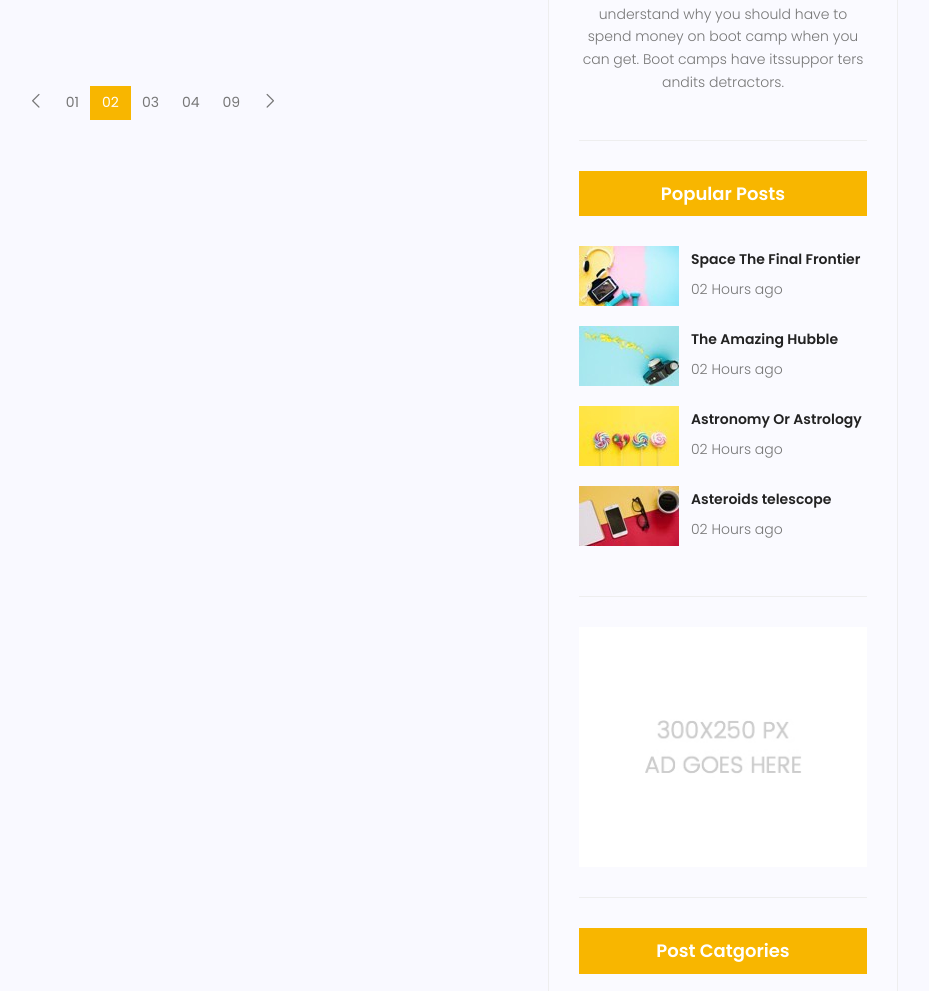
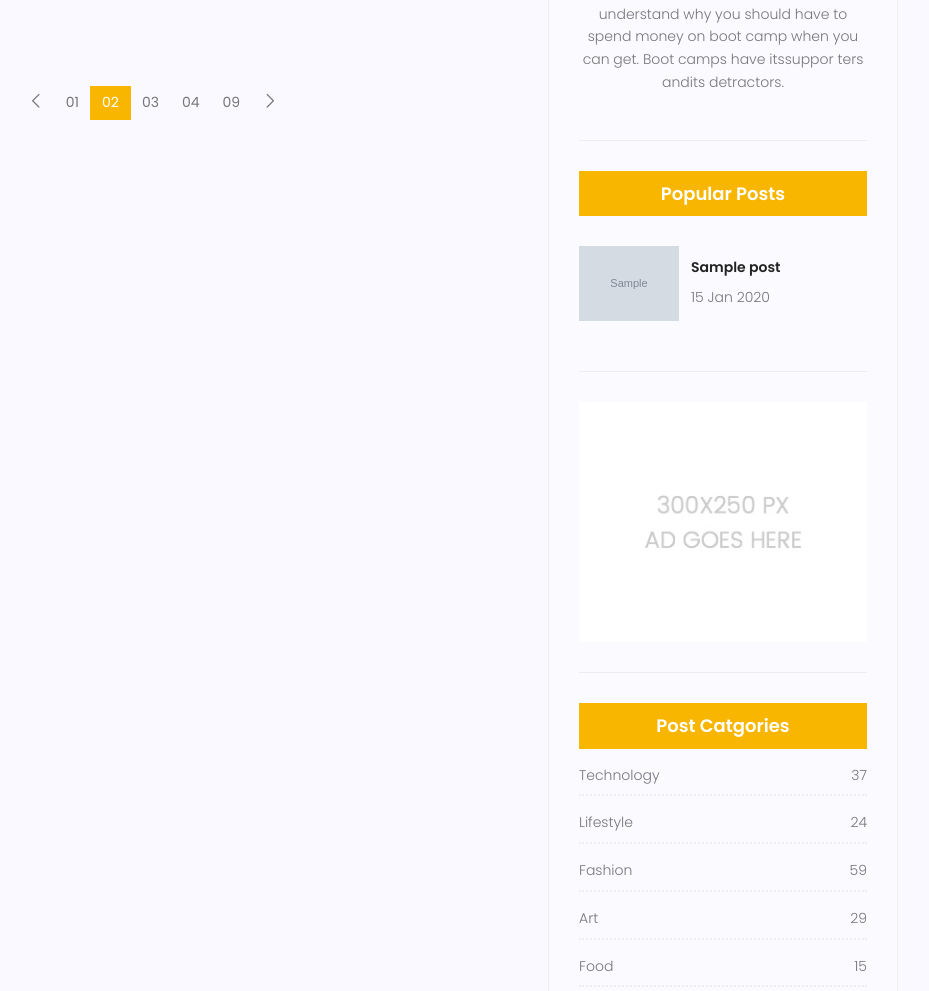
Before and after one commit to hsheikh7/Django-Travel-Iran, a Django app: page /blog/ in a window 1280 px wide. Shown: the part 1511-2502 px from the top of the page, without its empty margins (297-1226 px from the left). Run offline with Django 3.2, Linux system fonts and the light colour scheme; tables that the repository leaves empty hold one stand-in row (values such as "Sample post"); grey boxes marked "Sample" are stand-in pictures; some libraries are stand-ins or nearby versions.

Commit message:
Created latest posts in sidebar by inclusion template tag

```diff
--- /dev/null
+++ b/blog/templatetags/blog_tags.py
@@ -0,0 +1,15 @@
+from django import template
+from blog.models import Post
+
+register = template.Library()
+
+@register.simple_tag(name= 'totlaposts')
+def function():
+    posts = Post.objects.filter(status=1)
+    return posts
+
+
+@register.inclusion_tag('latest-posts.html')
+def latestposts(arg=3):
+    posts= Post.objects.filter(status= 1).order_by('-publish_date')[:arg]
+    return {'posts': posts}
--- a/statics/css/main.css
+++ b/statics/css/main.css
@@ -3656,6 +3656,7 @@
 
 .widget-wrap .popular-post-widget .popular-post-list .thumb img {
   width: 100%;
+  max-width: 100px;
 }
 
 .widget-wrap .popular-post-widget .single-post-list {
--- a/templates/blog/blog-home.html
+++ b/templates/blog/blog-home.html
@@ -1,5 +1,6 @@
 {% extends 'base.html' %}
 {% load static %}
+{% load blog_tags %}
 {% block content %}
 
 <!-- start banner Area -->
@@ -157,58 +158,10 @@
 					</div>
 
 					{% include 'blog/blog-writer.html' %}
+					{% latestposts %}
 
 
 
-					<div class="single-sidebar-widget popular-post-widget">
-						<h4 class="popular-title">Popular Posts</h4>
-						<div class="popular-post-list">
-							<div class="single-post-list d-flex flex-row align-items-center">
-								<div class="thumb">
-									<img class="img-fluid" src="{% static 'img/blog/pp1.jpg' %}" alt="">
-								</div>
-								<div class="details">
-									<a href="blog-single.html">
-										<h6>Space The Final Frontier</h6>
-									</a>
-									<p>02 Hours ago</p>
-								</div>
-							</div>
-							<div class="single-post-list d-flex flex-row align-items-center">
-								<div class="thumb">
-									<img class="img-fluid" src="{% static 'img/blog/pp2.jpg' %}" alt="">
-								</div>
-								<div class="details">
-									<a href="blog-single.html">
-										<h6>The Amazing Hubble</h6>
-									</a>
-									<p>02 Hours ago</p>
-								</div>
-							</div>
-							<div class="single-post-list d-flex flex-row align-items-center">
-								<div class="thumb">
-									<img class="img-fluid" src="{% static 'img/blog/pp3.jpg' %}" alt="">
-								</div>
-								<div class="details">
-									<a href="blog-single.html">
-										<h6>Astronomy Or Astrology</h6>
-									</a>
-									<p>02 Hours ago</p>
-								</div>
-							</div>
-							<div class="single-post-list d-flex flex-row align-items-center">
-								<div class="thumb">
-									<img class="img-fluid" src="{% static 'img/blog/pp4.jpg' %}" alt="">
-								</div>
-								<div class="details">
-									<a href="blog-single.html">
-										<h6>Asteroids telescope</h6>
-									</a>
-									<p>02 Hours ago</p>
-								</div>
-							</div>
-						</div>
-					</div>
 					<div class="single-sidebar-widget ads-widget">
 						<a href="#"><img class="img-fluid" src="{% static 'img/blog/ads-banner.jpg' %}" alt=""></a>
 					</div>
--- a/templates/blog/blog-single.html
+++ b/templates/blog/blog-single.html
@@ -1,6 +1,8 @@
 {% extends 'base.html' %}
 {% load static %}
+{% load blog_tags %}
 {% block content %}
+
 
 <!-- start banner Area -->
 <section class="relative about-banner">
--- /dev/null
+++ b/templates/latest-posts.html
@@ -0,0 +1,23 @@
+{% load static %}
+{% load blog_tags %}
+
+<div class="single-sidebar-widget popular-post-widget">
+    <h4 class="popular-title">Popular Posts</h4>
+    <div class="popular-post-list">
+        {% for post in posts %}
+        <div class="single-post-list d-flex flex-row align-items-center">
+            <div class="thumb">
+                <img class="img-fluid" src="{{post.image.url }}" alt="">
+            </div>
+            <div class="details">
+                <a href="{% url 'blog:single' pid=post.id %}">
+                    <h6>{{post.title}}</h6>
+                </a>
+                <p>{{post.publish_date|date:"d M Y"}}</p>
+            </div>
+        </div>
+        {% endfor %}
+
+
+    </div>
+</div>
```
Also changed, not shown: blog/templatetags/__init__.py (added).
